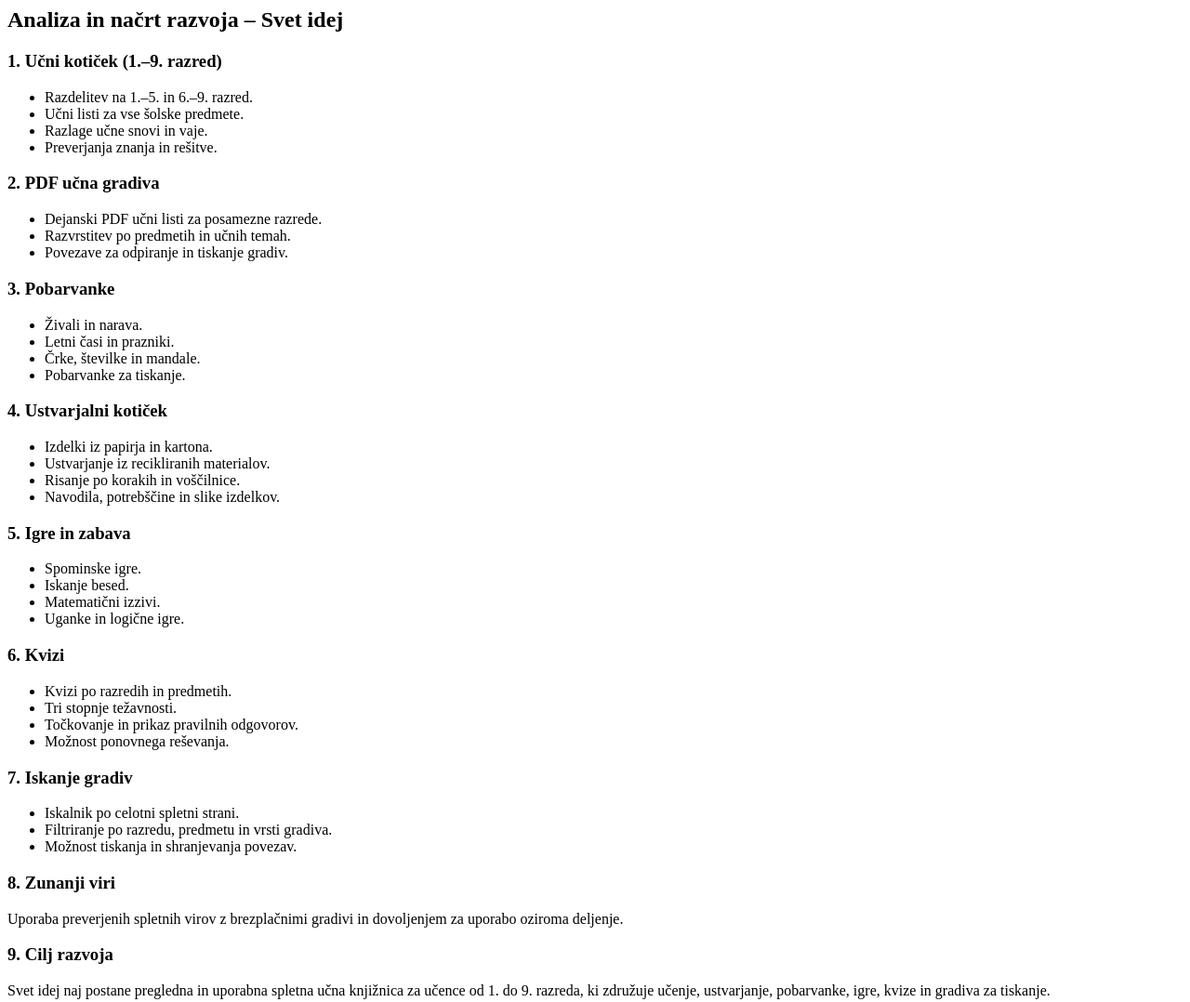
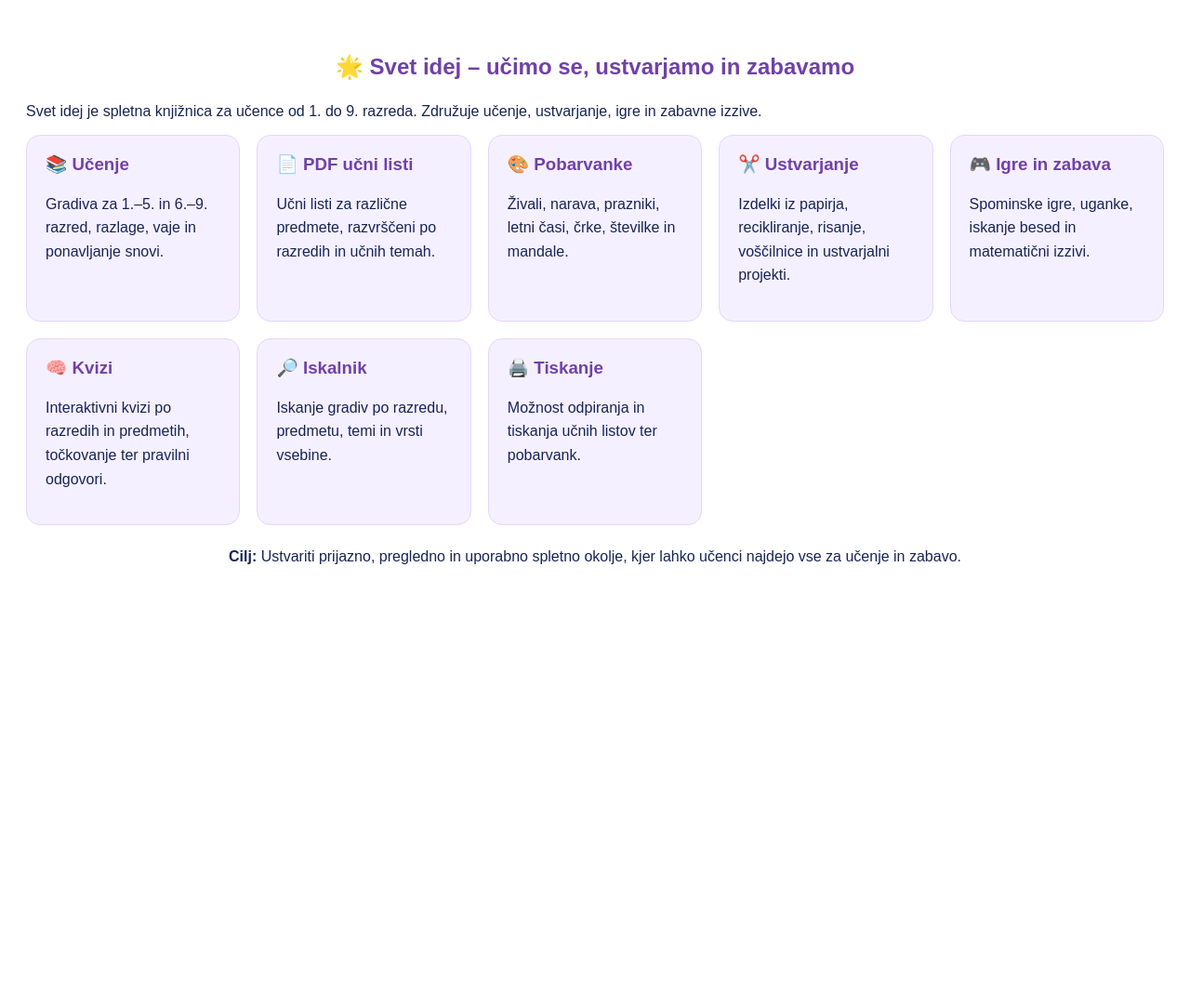
Before and after one commit to Dalija15/svet-idej, a plain HTML site: page index.html in a window 1280 px wide. Shown: the whole page at 93% size. After the commit the page ends 800 px from the top, so only its background shows below. Drawn offline with Linux system fonts and the light colour scheme.

Commit message:
Create development section with styles and resources
Added a new development section with styles and content for educational resources.

```diff
--- a/index.html
+++ b/index.html
@@ -1,71 +1,93 @@
-<section id="analiza-svet-idej">
-  <h2>Analiza in načrt razvoja – Svet idej</h2>
+<section id="razvoj-svet-idej" class="development-section">
+  <style>
+    .development-section {
+      padding: 30px 20px;
+      color: #172554;
+      font-family: Arial, sans-serif;
+    }
 
-  <h3>1. Učni kotiček (1.–9. razred)</h3>
-  <ul>
-    <li>Razdelitev na 1.–5. in 6.–9. razred.</li>
-    <li>Učni listi za vse šolske predmete.</li>
-    <li>Razlage učne snovi in vaje.</li>
-    <li>Preverjanja znanja in rešitve.</li>
-  </ul>
+    .development-section h2 {
+      text-align: center;
+      color: #7041a6;
+      margin-bottom: 25px;
+    }
 
-  <h3>2. PDF učna gradiva</h3>
-  <ul>
-    <li>Dejanski PDF učni listi za posamezne razrede.</li>
-    <li>Razvrstitev po predmetih in učnih temah.</li>
-    <li>Povezave za odpiranje in tiskanje gradiv.</li>
-  </ul>
+    .development-grid {
+      display: grid;
+      grid-template-columns: repeat(auto-fit, minmax(230px, 1fr));
+      gap: 18px;
+    }
 
-  <h3>3. Pobarvanke</h3>
-  <ul>
-    <li>Živali in narava.</li>
-    <li>Letni časi in prazniki.</li>
-    <li>Črke, številke in mandale.</li>
-    <li>Pobarvanke za tiskanje.</li>
-  </ul>
+    .development-card {
+      background: #f5f0ff;
+      padding: 20px;
+      border-radius: 15px;
+      border: 1px solid #e4d7fa;
+    }
 
-  <h3>4. Ustvarjalni kotiček</h3>
-  <ul>
-    <li>Izdelki iz papirja in kartona.</li>
-    <li>Ustvarjanje iz recikliranih materialov.</li>
-    <li>Risanje po korakih in voščilnice.</li>
-    <li>Navodila, potrebščine in slike izdelkov.</li>
-  </ul>
+    .development-card h3 {
+      color: #7041a6;
+      margin-top: 0;
+    }
 
-  <h3>5. Igre in zabava</h3>
-  <ul>
-    <li>Spominske igre.</li>
-    <li>Iskanje besed.</li>
-    <li>Matematični izzivi.</li>
-    <li>Uganke in logične igre.</li>
-  </ul>
+    .development-card p {
+      line-height: 1.6;
+    }
+  </style>
 
-  <h3>6. Kvizi</h3>
-  <ul>
-    <li>Kvizi po razredih in predmetih.</li>
-    <li>Tri stopnje težavnosti.</li>
-    <li>Točkovanje in prikaz pravilnih odgovorov.</li>
-    <li>Možnost ponovnega reševanja.</li>
-  </ul>
+  <h2>🌟 Svet idej – učimo se, ustvarjamo in zabavamo</h2>
 
-  <h3>7. Iskanje gradiv</h3>
-  <ul>
-    <li>Iskalnik po celotni spletni strani.</li>
-    <li>Filtriranje po razredu, predmetu in vrsti gradiva.</li>
-    <li>Možnost tiskanja in shranjevanja povezav.</li>
-  </ul>
-
-  <h3>8. Zunanji viri</h3>
   <p>
-    Uporaba preverjenih spletnih virov z brezplačnimi
-    gradivi in dovoljenjem za uporabo oziroma deljenje.
+    Svet idej je spletna knjižnica za učence od 1. do 9. razreda.
+    Združuje učenje, ustvarjanje, igre in zabavne izzive.
   </p>
 
-  <h3>9. Cilj razvoja</h3>
-  <p>
-    Svet idej naj postane pregledna in uporabna spletna
-    učna knjižnica za učence od 1. do 9. razreda,
-    ki združuje učenje, ustvarjanje, pobarvanke,
-    igre, kvize in gradiva za tiskanje.
+  <div class="development-grid">
+
+    <article class="development-card">
+      <h3>📚 Učenje</h3>
+      <p>Gradiva za 1.–5. in 6.–9. razred, razlage, vaje in ponavljanje snovi.</p>
+    </article>
+
+    <article class="development-card">
+      <h3>📄 PDF učni listi</h3>
+      <p>Učni listi za različne predmete, razvrščeni po razredih in učnih temah.</p>
+    </article>
+
+    <article class="development-card">
+      <h3>🎨 Pobarvanke</h3>
+      <p>Živali, narava, prazniki, letni časi, črke, številke in mandale.</p>
+    </article>
+
+    <article class="development-card">
+      <h3>✂️ Ustvarjanje</h3>
+      <p>Izdelki iz papirja, recikliranje, risanje, voščilnice in ustvarjalni projekti.</p>
+    </article>
+
+    <article class="development-card">
+      <h3>🎮 Igre in zabava</h3>
+      <p>Spominske igre, uganke, iskanje besed in matematični izzivi.</p>
+    </article>
+
+    <article class="development-card">
+      <h3>🧠 Kvizi</h3>
+      <p>Interaktivni kvizi po razredih in predmetih, točkovanje ter pravilni odgovori.</p>
+    </article>
+
+    <article class="development-card">
+      <h3>🔎 Iskalnik</h3>
+      <p>Iskanje gradiv po razredu, predmetu, temi in vrsti vsebine.</p>
+    </article>
+
+    <article class="development-card">
+      <h3>🖨️ Tiskanje</h3>
+      <p>Možnost odpiranja in tiskanja učnih listov ter pobarvank.</p>
+    </article>
+
+  </div>
+
+  <p style="text-align:center; margin-top:25px;">
+    <strong>Cilj:</strong> Ustvariti prijazno, pregledno in uporabno
+    spletno okolje, kjer lahko učenci najdejo vse za učenje in zabavo.
   </p>
 </section>
```
